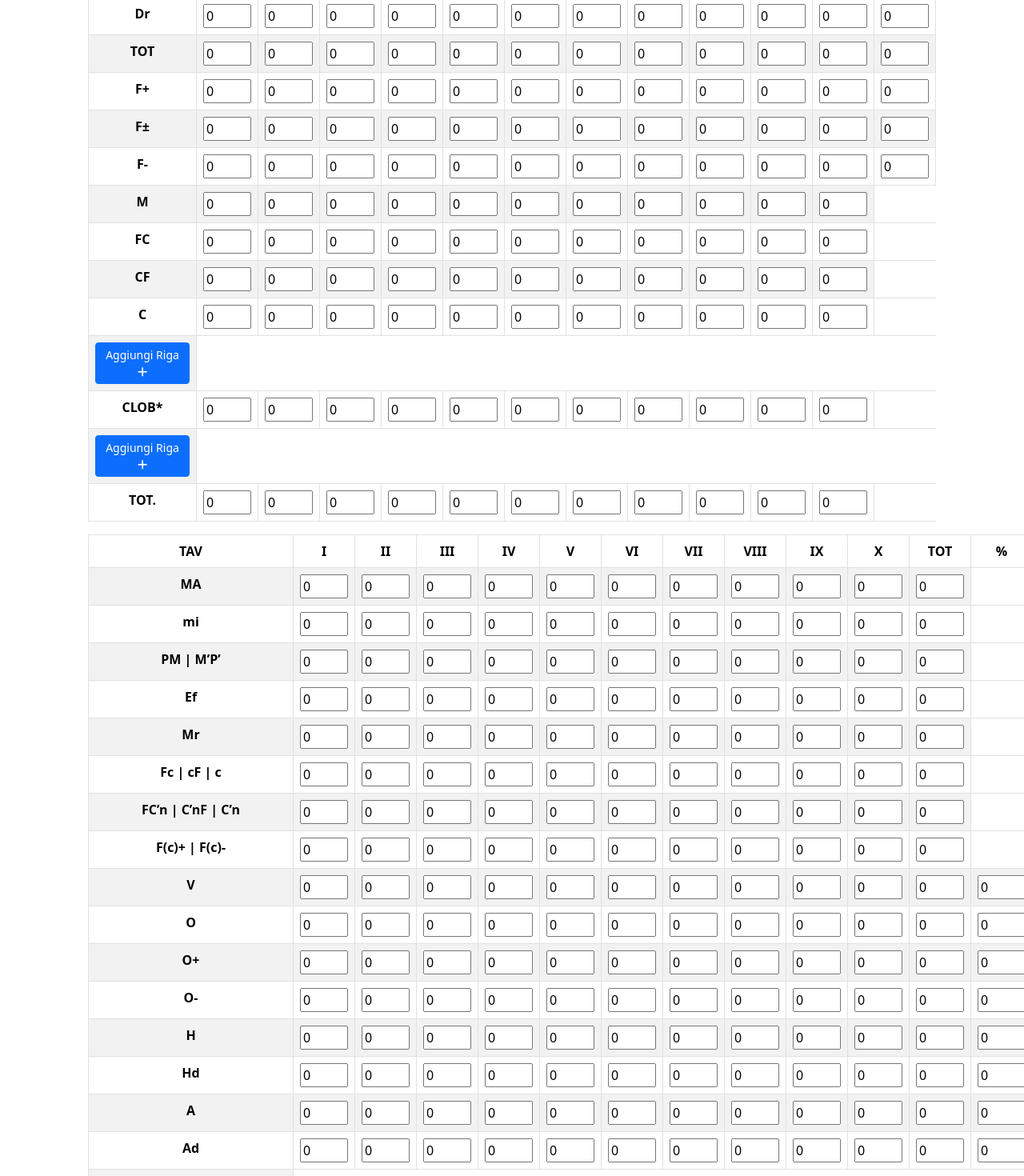
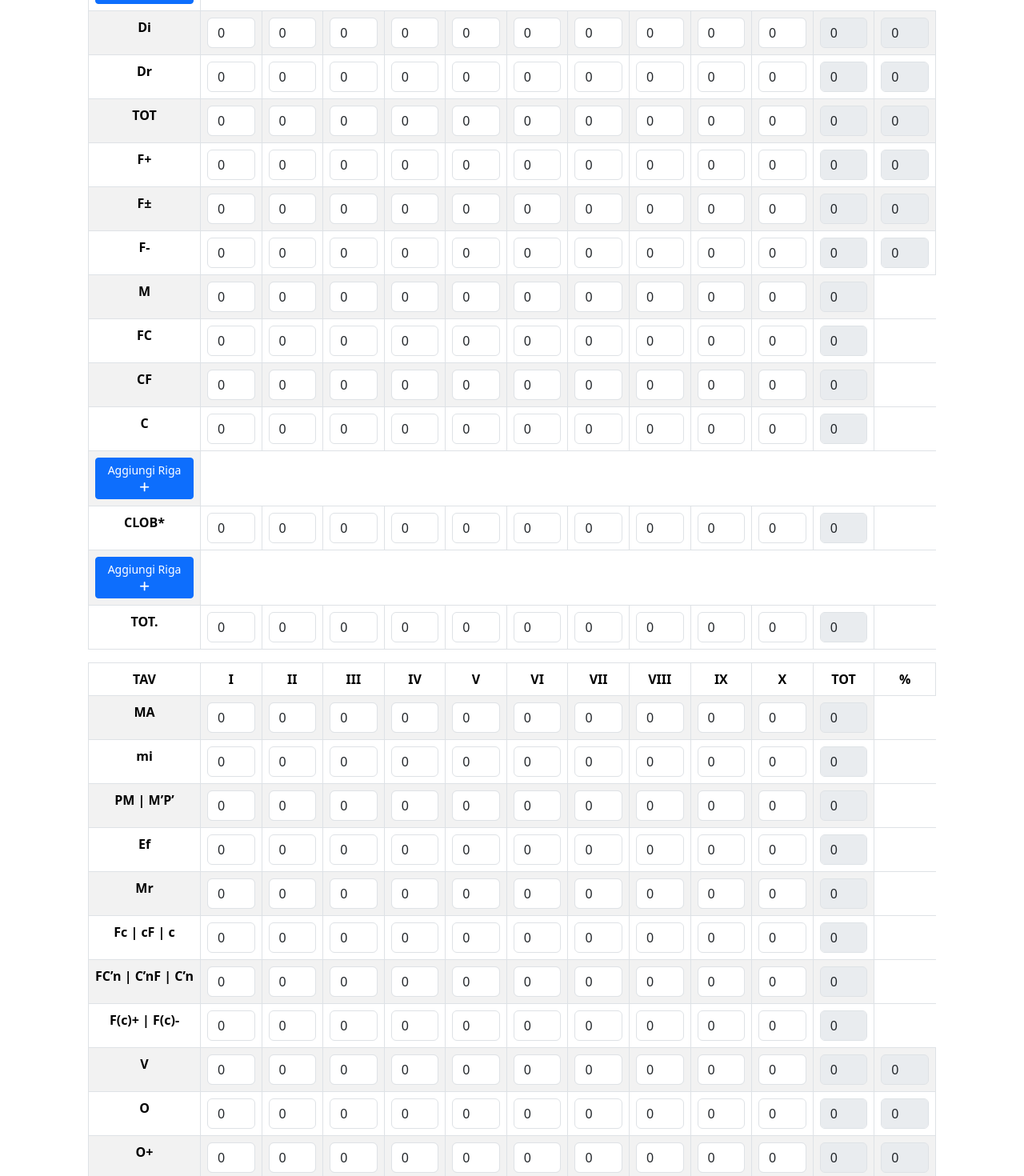
Before and after one commit to Iridion-github/rorschach, a React (Create React App) app in the folder my-app/: page / in a window 1280 px wide. Shown: the part 860-2330 px from the top of the page at 80% size. Built offline with nearby package versions, Linux system fonts and the light colour scheme.

Commit message:
Some light touches

```diff
--- a/my-app/src/App.css
+++ b/my-app/src/App.css
@@ -53,6 +53,12 @@
   max-width: 60px;
 }
 
+.cell-input-read-only {
+  max-width: 60px;
+  background-color: dimgrey;
+  color: linen;
+}
+
 .fixed-width-cell {
   width: 140px;
 }
@@ -69,3 +75,7 @@
 .custom-name-input {
   margin-bottom: 5px;
 }
+
+.children-centered-horizontally {
+  justify-content: center;
+}
--- a/my-app/src/App.tsx
+++ b/my-app/src/App.tsx
@@ -21,6 +21,7 @@ const insertAt = (array: any[], index: number, ...elementsArray: any[]) => {
 };
 
 function App() {
+  //todo: tot, % e Sigma sicuramente devono essere campi read-only autosettati.
   const [firstTableCols] = useState(['TAV', 'I', 'II', 'III', 'IV', 'V', 'VI', 'VII', 'VIII', 'IX', 'X', 'TOT', 'Σ']);
   const [secondTableCols] = useState(['TAV', 'I', 'II', 'III', 'IV', 'V', 'VI', 'VII', 'VIII', 'IX', 'X', 'TOT', '%']);
   const [firstTableRows, setFirstTableRows] = useState<RowType[]>([
@@ -94,11 +95,19 @@ function App() {
     updateFunc(updatedRows);
   }, [firstTableRows, secondTableRows]);
 
-  const getTDs = useCallback((amount: number, row: RowType) => {
+  const getTDs = useCallback((amount: number, row: RowType, columns: string[]) => {
     const result = [];
     const differential = row.hasSigma ? 0 : 1;
     for (let i = 0; i < amount - differential; i++) {
-      result.push(<td key={row.label + '-' + i}><input type="number" id={row.id} min={0} defaultValue={0} className="cell-input" onChange={event => onChangeInput(row.id, event)}></input></td>);
+      const currentCol = columns[i + 1];
+      const readOnly = currentCol === '%' || currentCol === 'TOT' || currentCol === 'Σ';
+      result.push(
+        <td key={row.label + '-' + i}>
+          <div className="input-group children-centered-horizontally">
+            <input disabled={readOnly} type="number" id={row.id} min={0} defaultValue={0} className={readOnly ? "form-control cell-input-read-only" : "form-control cell-input"} onChange={event => onChangeInput(row.id, event)} aria-label="numero" />
+          </div>
+        </td>
+      );
     }
     result.push();
     return result;
@@ -136,20 +145,37 @@ function App() {
   const getExtraRowButton = useCallback((row: RowType) => {
     let extraRowBtn;
     if (row.label === 'Ad') {
-      extraRowBtn = (<tr><td><input type="text" id={'custom-input'} value={customInputName} className="custom-name-input" onChange={event => onChangeCustomInputName(event)}></input><Button key={row.label + Date.now()} className="extra-row-btn" size="sm" variant="primary" onClick={() => onCreateCustomInput()}>Aggiungi Riga Custom<i className="fa-solid fa-plus"></i></Button></td></tr>);
+      extraRowBtn = (
+        <tr>
+          <td>
+            <div className="input-group children-centered-horizontally">
+              <input type="text" id={'custom-input'} value={customInputName} className="form-control custom-name-input" onChange={event => onChangeCustomInputName(event)} />
+            </div>
+            <Button key={row.label + Date.now()} className="extra-row-btn" size="sm" variant="primary" onClick={() => onCreateCustomInput()}>
+              Aggiungi Riga Custom <i className="pl-2 fa-solid fa-plus"></i>
+            </Button>
+          </td>
+        </tr>
+      );
     } else {
-      extraRowBtn = (<tr><td><Button key={row.label + Date.now()} className="extra-row-btn" size="sm" variant="primary" onClick={() => addRow(row)}>Aggiungi Riga <i className="fa-solid fa-plus"></i></Button></td></tr>);
+      extraRowBtn = (
+        <tr>
+          <td>
+            <Button key={row.label + Date.now()} className="extra-row-btn" size="sm" variant="primary" onClick={() => addRow(row)}>Aggiungi Riga <i className="fa-solid fa-plus"></i></Button>
+          </td>
+        </tr>
+      );
     }
     return row.canAddRow ? extraRowBtn : '';
   }, [addRow, onChangeCustomInputName, onCreateCustomInput]);
 
-  const getTableRows = useCallback((rows: RowType[]) => {
+  const getTableRows = useCallback((rows: RowType[], cols: string[]) => {
     const result = rows.map((row, index) => {
       return (
         <React.Fragment key={row + '-' + index}>
           <tr key={row + '-' + index}>
             <th key='firstCell' className='fixed-width-cell'>{row.label}</th>
-            {getTDs(firstTableCols.length - 1, row)}
+            {getTDs(firstTableCols.length - 1, row, cols)}
           </tr>
           {!!row.canAddRow && getExtraRowButton(row)}
         </React.Fragment>
@@ -175,9 +201,9 @@ function App() {
             </tr>
           </thead>
           <tbody>
-            {getTableRows(firstTableRows.filter(el => el.section === 0))}
-            {getTableRows(firstTableRows.filter(el => el.section === 1))}
-            {getTableRows(firstTableRows.filter(el => el.section === 2))}
+            {getTableRows(firstTableRows.filter(el => el.section === 0), firstTableCols)}
+            {getTableRows(firstTableRows.filter(el => el.section === 1), firstTableCols)}
+            {getTableRows(firstTableRows.filter(el => el.section === 2), firstTableCols)}
           </tbody>
         </Table>
         <Table striped bordered id="second-table">
@@ -187,14 +213,14 @@ function App() {
             </tr>
           </thead>
           <tbody>
-            {getTableRows(secondTableRows.filter(el => el.section === 0))}
-            {getTableRows(secondTableRows.filter(el => el.section === 1))}
-            {getTableRows(secondTableRows.filter(el => el.section === 2))}
+            {getTableRows(secondTableRows.filter(el => el.section === 0), secondTableCols)}
+            {getTableRows(secondTableRows.filter(el => el.section === 1), secondTableCols)}
+            {getTableRows(secondTableRows.filter(el => el.section === 2), secondTableCols)}
           </tbody>
         </Table>
       </div>
       <div className='w-100'>
-        <Button className="submit-btn" size="lg" variant="primary" onClick={calculateResults}> Ottieni Risultati <i className="fa-solid fa-right-to-bracket"></i></Button>
+        <Button className="submit-btn" size="lg" variant="success" onClick={calculateResults}> Ottieni Risultati <i className="pl-2 fa-solid fa-right-to-bracket"></i></Button>
       </div>
     </div>
   );
```
